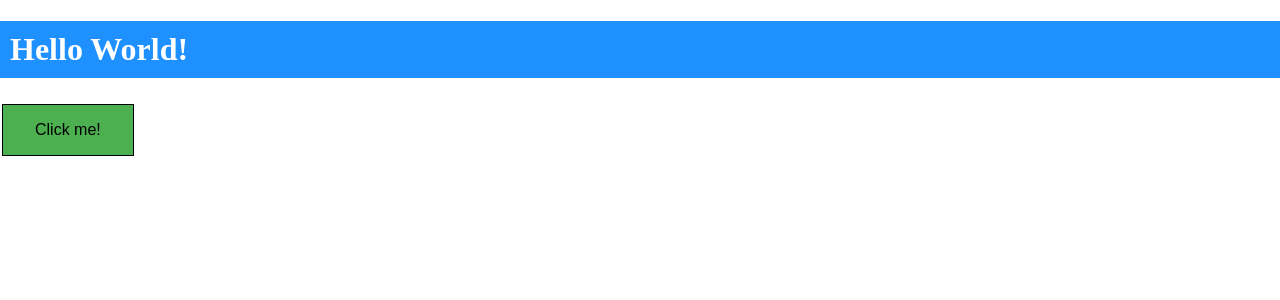
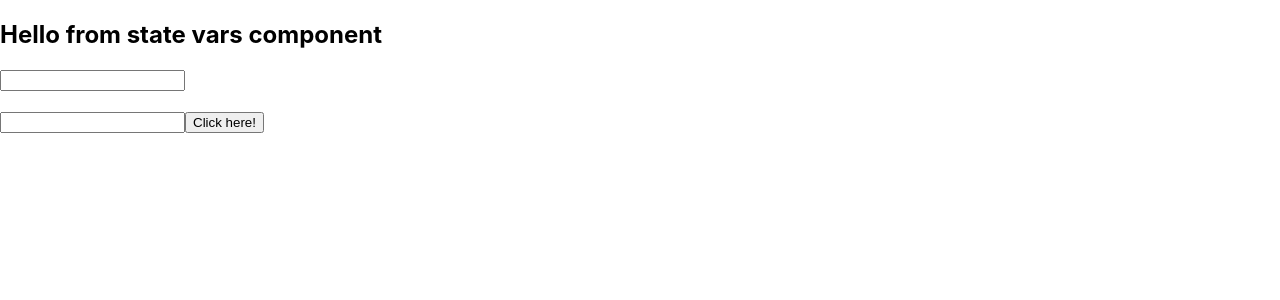
Before and after one commit to SruthiSivanBlbi/TestReact, a React (Create React App) app: page / in a window 1280 px wide. Shown: the top 300 px of the page. Built offline with nearby package versions, Linux system fonts and the light colour scheme.

Commit message:
assignment1

```diff
--- a/src/App.js
+++ b/src/App.js
@@ -1,10 +1,10 @@
 import React from "react";
-import User from './Components/User'
+import StateVars from "./Components/stateVars";
 
 function App(){
   return (
     <div className="App">
-      <User />
+      <StateVars />
     </div>
   )
 }
--- /dev/null
+++ b/src/Components/stateVars.js
@@ -0,0 +1,37 @@
+import React from "react";
+
+export default class StateVars extends React.Component{
+    constructor(props){
+        super(props);
+        this.state = {
+            bg: "",
+        }
+    }
+    handleInput1 = (e) => {
+        this.setState({
+            bg: e.target.value
+        });
+    }
+    handleInput2 = (e) => {
+        this.setState({
+            bg2: e.target.value
+        });
+    }
+    handleClick = () =>{
+        this.setState({
+            bg: this.state.bg2
+        })
+    }
+
+    render(){
+        return(
+            <div style={{ backgroundColor: this.state.bg, width: 500, height: 150 }}>
+                <h2>Hello from state vars component</h2>
+                <input id="id1" type="text" onChange={this.handleInput1}/>
+                <br /><br/>
+                <input id="id2" type="text" onChange={this.handleInput2}/>
+                <button onClick={this.handleClick}>Click here!</button>
+            </div>
+        )
+    }
+}
```
